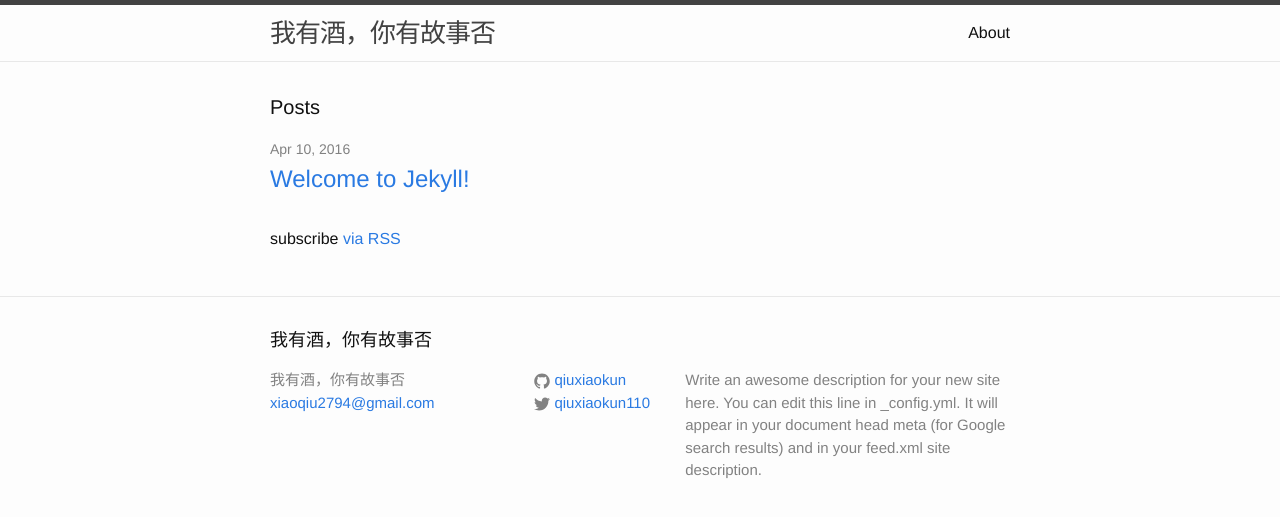
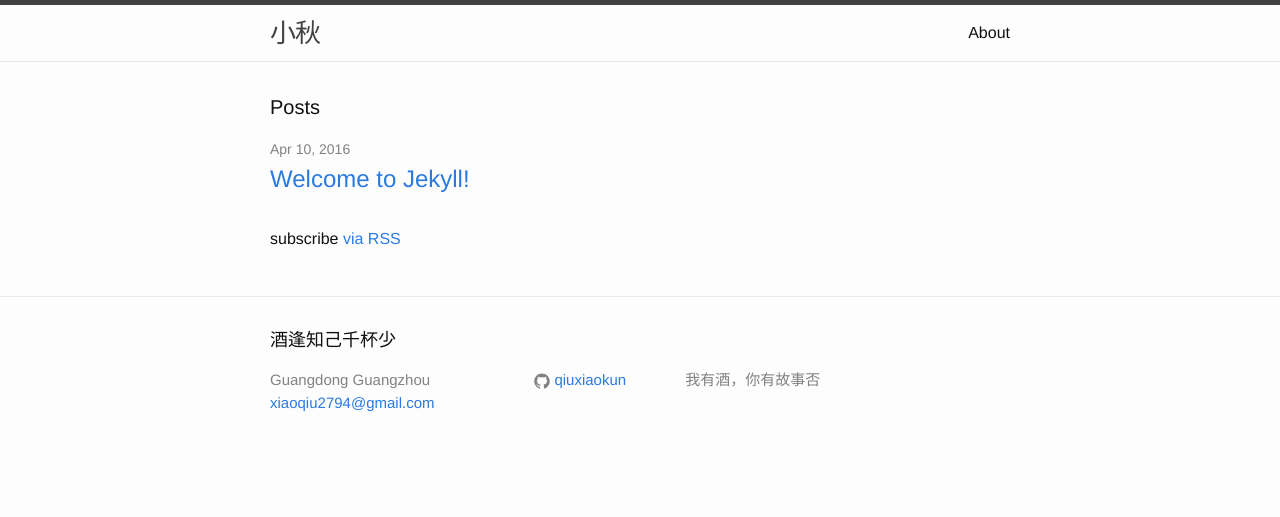
Before and after one commit to qiuxiaokun/qiuxiaokun.github.io, a Jekyll site: the page built from index.html, in a window 1280 px wide. Shown: the top 517 px of the page. Built offline with Jekyll 4.4.1, drawn with Linux system fonts in a browser that asks for light colours.

Commit message:
change the header and footer data

```diff
--- a/_config.yml
+++ b/_config.yml
@@ -6,15 +6,15 @@
 # 'jekyll serve'. If you change this file, please restart the server process.
 
 # Site settings
-title: 我有酒，你有故事否
+title: 小秋
 email: xiaoqiu2794@gmail.com
+tail: 酒逢知己千杯少
+addr: Guangdong Guangzhou
 description: > # this means to ignore newlines until "baseurl:"
-  Write an awesome description for your new site here. You can edit this
-  line in _config.yml. It will appear in your document head meta (for
-  Google search results) and in your feed.xml site description.
+  我有酒，你有故事否
 baseurl: "" # the subpath of your site, e.g. /blog
 url: "http://yourdomain.com" # the base hostname & protocol for your site
-twitter_username: qiuxiaokun110
+# twitter_username: qiuxiaokun110
 github_username:  qiuxiaokun
 
 # Build settings
--- a/_includes/footer.html
+++ b/_includes/footer.html
@@ -2,12 +2,12 @@
 
   <div class="wrapper">
 
-    <h2 class="footer-heading">{{ site.title }}</h2>
+    <h2 class="footer-heading">{{ site.tail}}</h2>
 
     <div class="footer-col-wrapper">
       <div class="footer-col footer-col-1">
         <ul class="contact-list">
-          <li>{{ site.title }}</li>
+          <li>{{ site.addr}}</li>
           <li><a href="mailto:{{ site.email }}">{{ site.email }}</a></li>
         </ul>
       </div>
```
